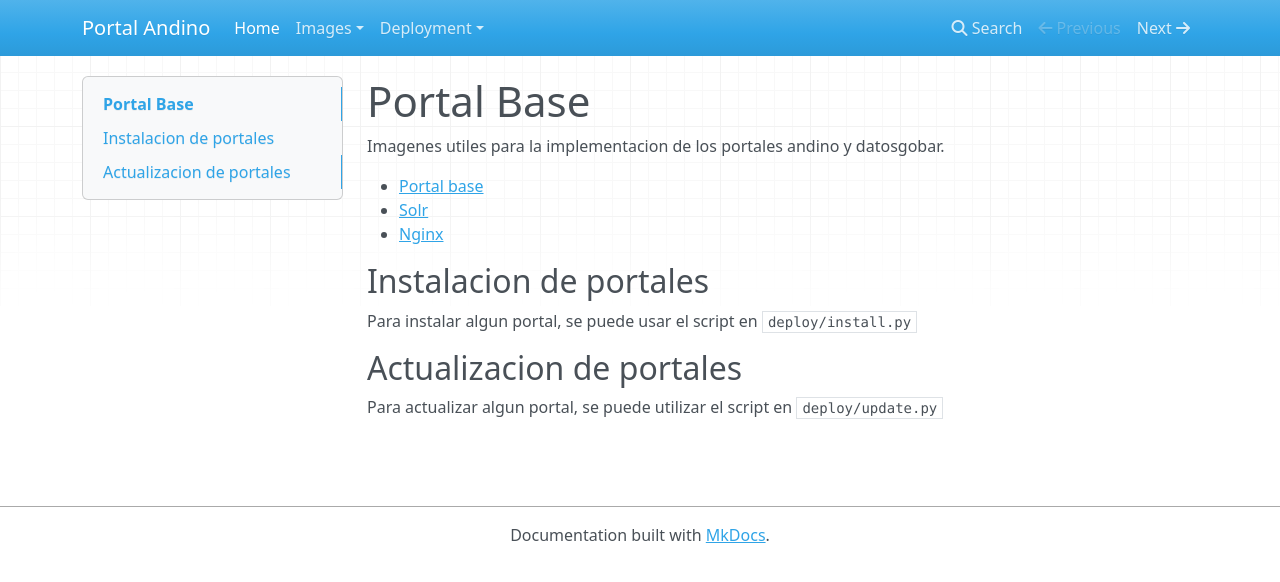
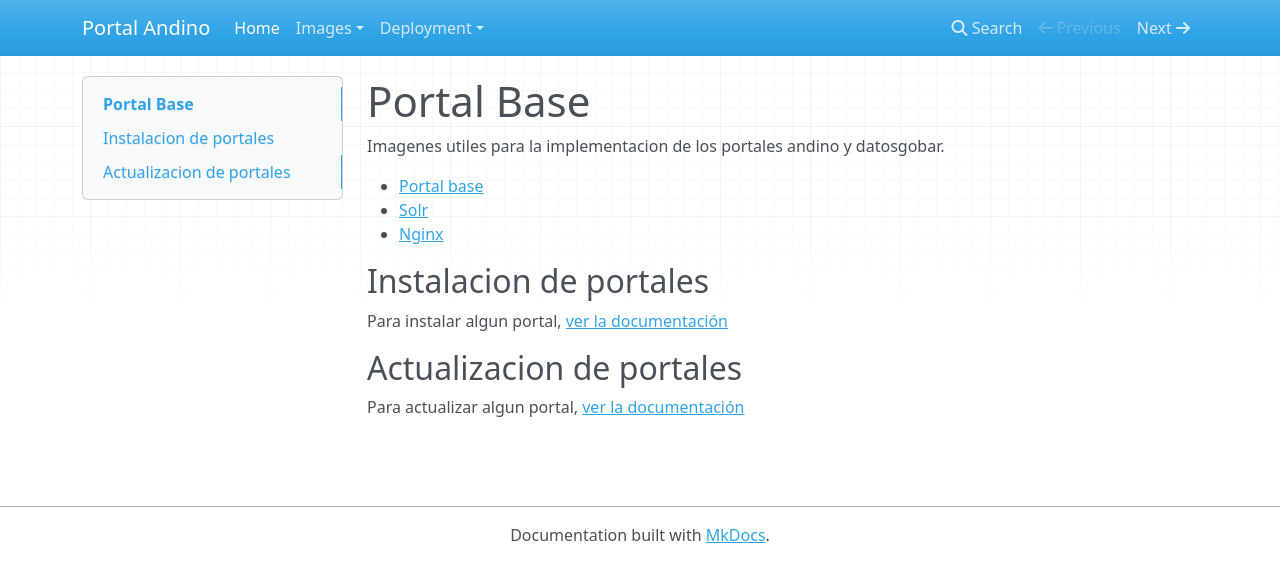
Before and after one commit to datosgobar/portal-base, an MkDocs documentation site: the page built from docs/index.md, in a window 1280 px wide. Shown: the top 582 px of the page. Built offline with MkDocs 1.6.1, drawn with Linux system fonts in a browser that asks for light colours; nearby versions of some CDN libraries; old or Windows-style settings are respelled for this version of MkDocs.

Commit message:
Agrego links a la documentacion en index.md

```diff
--- a/docs/index.md
+++ b/docs/index.md
@@ -8,8 +8,8 @@ Imagenes utiles para la implementacion de los portales andino y datosgobar.
 
 ## Instalacion de portales
 
-Para instalar algun portal, se puede usar el script en `deploy/install.py`
+Para instalar algun portal, [ver la documentación](deploy/install.md)
 
 ## Actualizacion de portales
 
-Para actualizar algun portal, se puede utilizar el script en `deploy/update.py`
+Para actualizar algun portal, [ver la documentación](deploy/update.md)
```
